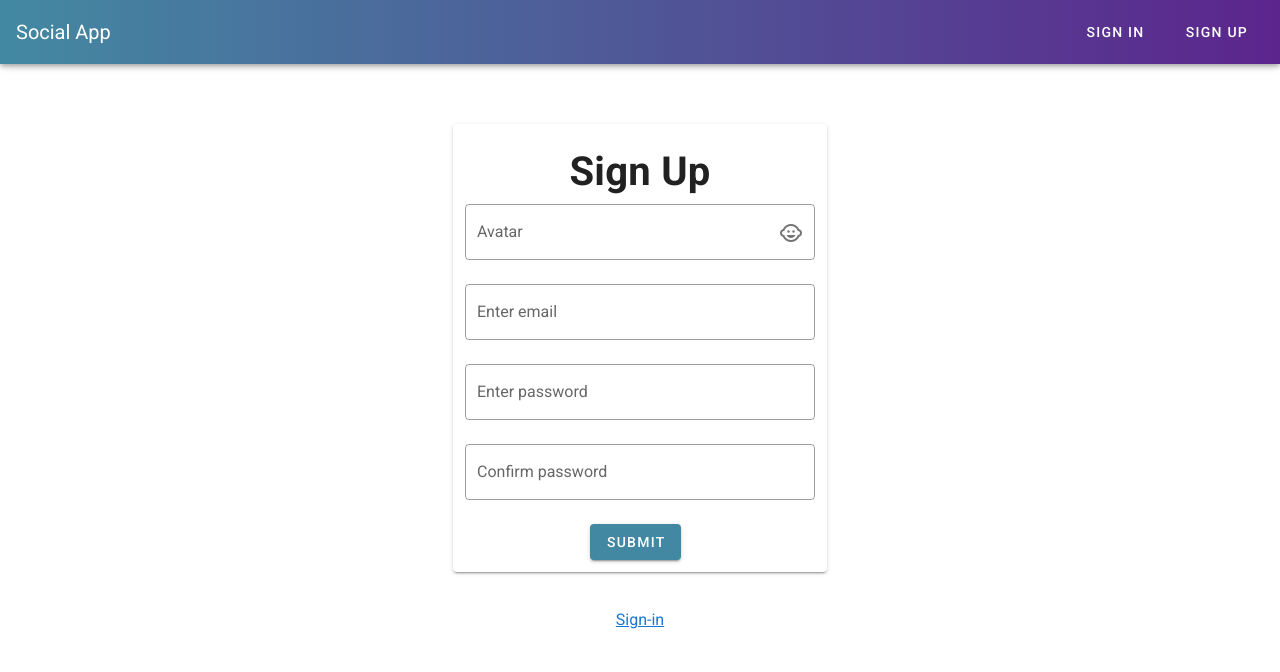
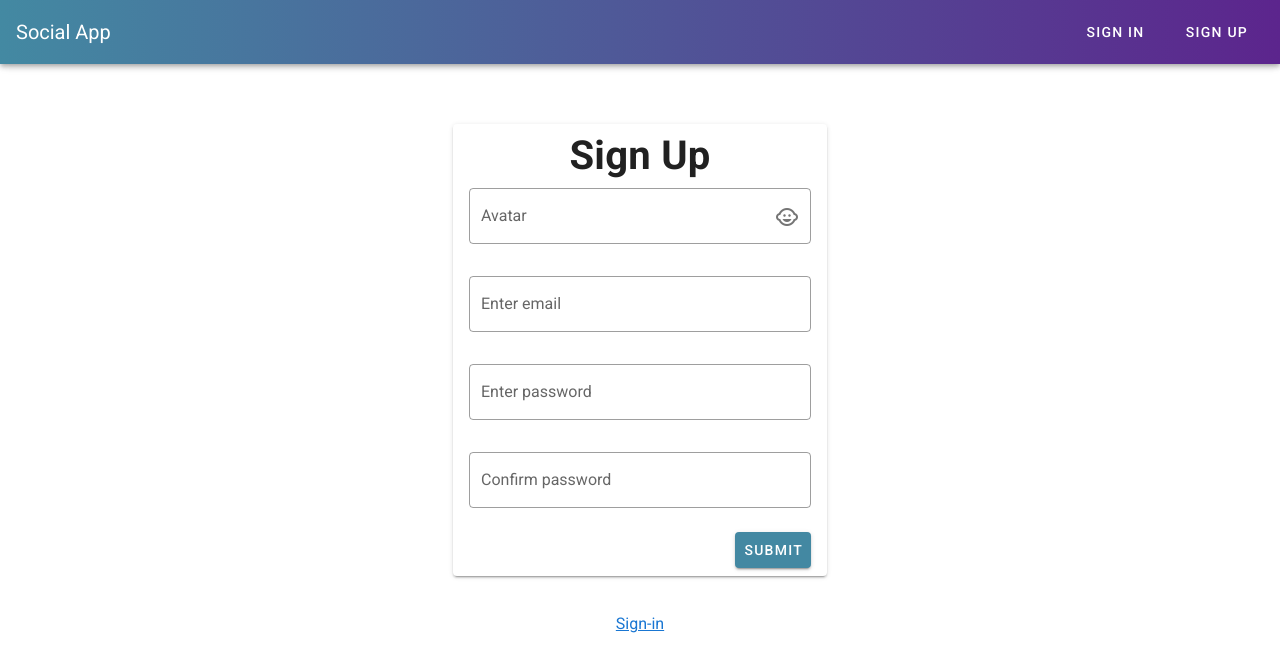
Before and after one commit to LeslieJR/socialApp-client, a Nuxt app: page /sign-up in a window 1280 px wide. Shown: the top 672 px of the page. Built offline with nearby package versions, Linux system fonts and the light colour scheme.

Commit message:
sign in and sign up

```diff
--- a/components/CreateComment.vue
+++ b/components/CreateComment.vue
@@ -1,6 +1,7 @@
 <template>
   <div class="rs-post-comment">
     <Card title="Comment">
+      <v-input placeholder="Titulo"></v-input>
       <v-textarea hide-details solo label="Write your comment"></v-textarea>
       <div class="d-flex justify-end">
         <v-btn class="mt-2 white--text" color="#4387A2">Post</v-btn>
--- a/pages/sign-in.vue
+++ b/pages/sign-in.vue
@@ -1,15 +1,12 @@
 <template>
   <div class="sign-in">
     <v-card class="mx-auto my-12" width="374">
-      <v-card-title class="mt-4">
-        <v-row class="mt-4" align="center" justify="center">
+      <v-card-title class="d-flex justify-center">
         <h1>Sign In</h1>
-        </v-row>
       </v-card-title>
       <v-form>
         <v-container>
-          <v-row>
-            <v-col>
+          <v-card-text>
             <v-text-field
               label="Enter email"
               placeholder="Email"
@@ -18,10 +15,8 @@
               hide-details="auto"
               v-model="email"
             ></v-text-field>
-            </v-col>
-          </v-row>
-          <v-row>
-            <v-col>
+          </v-card-text>
+          <v-card-text>
             <v-text-field
               type="password"
               label="Enter password"
@@ -31,31 +26,27 @@
               hide-details="auto"
               v-model="password"
             ></v-text-field>
-            </v-col>
-          </v-row>
-          <v-row>
-            <v-col md="9" offset-md="4">
+          </v-card-text>
+
+          <v-card-actions class="d-flex justify-end pr-4">
             <v-btn color="#4388A2" class="white--text">Submit</v-btn>
-            </v-col>
-          </v-row>
+          </v-card-actions>
         </v-container>
       </v-form>
     </v-card>
     <v-row class="justify-center">
-      <nuxt-link  to="/sign-up">Sign-up</nuxt-link>
+      <nuxt-link to="/sign-up">Sign-up</nuxt-link>
     </v-row>
-
   </div>
 </template>
 <script>
-
 export default {
-    layout: 'custom',
+  layout: "custom",
   data() {
-    return{
-      email:"",
-      password:""
-    }
+    return {
+      email: "",
+      password: "",
+    };
   },
-}
+};
 </script>
--- a/pages/sign-up.vue
+++ b/pages/sign-up.vue
@@ -1,26 +1,23 @@
 <template>
   <div class="sign-up">
     <v-card class="mx-auto my-12" width="374">
-      <v-card-title class="mt-4">
-        <v-row class="mt-4" align="center" justify="center">
+      <v-card-title class="d-flex justify-center">
         <h1>Sign Up</h1>
-        </v-row>
       </v-card-title>
-      <v-form>
-        <v-container>
-          <v-row>
-            <v-col cols="12">
+
+      <v-card-text>
         <v-file-input
           outlined
           prepend-icon=""
           label="Avatar"
           append-icon="mdi-baby-face-outline"
           hide-details
+          v-model="avatar"
+          required
         ></v-file-input>
-            </v-col>
-          </v-row>
-          <v-row>
-            <v-col>
+      </v-card-text>
+
+      <v-card-text>
         <v-text-field
           label="Enter email"
           placeholder="Email"
@@ -28,11 +25,11 @@
           clearable
           hide-details
           v-model="email"
+          required
         ></v-text-field>
-            </v-col>
-          </v-row>
-          <v-row>
-            <v-col cols="12">
+      </v-card-text>
+
+      <v-card-text>
         <v-text-field
           type="password"
           label="Enter password"
@@ -41,11 +38,10 @@
           clearable
           hide-details
           v-model="password"
+          required
         ></v-text-field>
-            </v-col>
-          </v-row>
-          <v-row>
-            <v-col cols="12">
+      </v-card-text>
+      <v-card-text>
         <v-text-field
           type="password"
           label="Confirm password"
@@ -54,16 +50,15 @@
           clearable
           hide-details="auto"
           v-model="password2"
+          required
         ></v-text-field>
-            </v-col>
-          </v-row>
-          <v-row>
-            <v-col md="9" offset-md="4">
-              <v-btn color="#4388A2" class="white--text">Submit</v-btn>
-            </v-col>
-          </v-row>
-        </v-container>
-      </v-form>
+      </v-card-text>
+
+      <v-card-actions class="d-flex justify-end pr-4">
+        <v-btn color="#4388A2" class="white--text" @click="onSubmit"
+          >Submit</v-btn
+        >
+      </v-card-actions>
     </v-card>
     <v-row class="justify-center">
       <nuxt-link to="/sign-in">Sign-in</nuxt-link>
@@ -76,10 +71,44 @@ export default {
   layout: "custom",
   data() {
     return {
+      avatar: undefined,
       email: "",
       password: "",
       password2: "",
     };
   },
+  methods: {
+    async onSubmit() {
+      if (this.password !== this.password2) {
+        alert("PASSWORDs DO NOT MATCH");
+        return;
+      }
+      //create a form
+      const formData = new FormData();
+      formData.enctype = "multipart/form-data";
+      formData.append("avatar", this.avatar);
+      formData.append("email", this.email);
+      formData.append("password", this.password);
+      formData.append("password2", this.password2);
+      try {
+        const res = await fetch(
+          "https://social-app-leslie.herokuapp.com/api/user/sign-up",
+          {
+            method: "POST",
+            body: formData,
+          }
+        );
+        const data = await res.json();
+        if (data.err) {
+          alert(data.err);
+        } else {
+          alert("user created");
+          this.$router.push("/sign-in");
+        }
+      } catch (err) {
+        alert(err.message);
+      }
+    },
+  },
 };
 </script>
```
Lines whose indentation alone changed are shown as unchanged.
